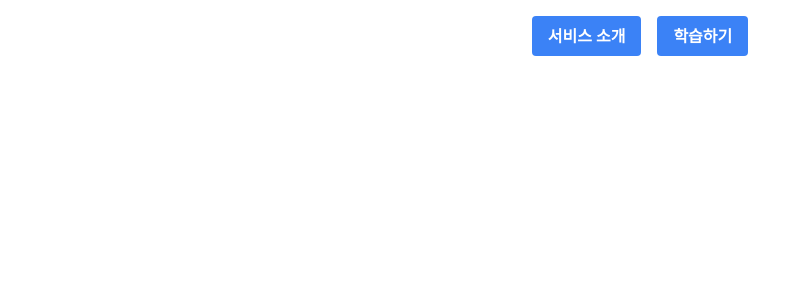
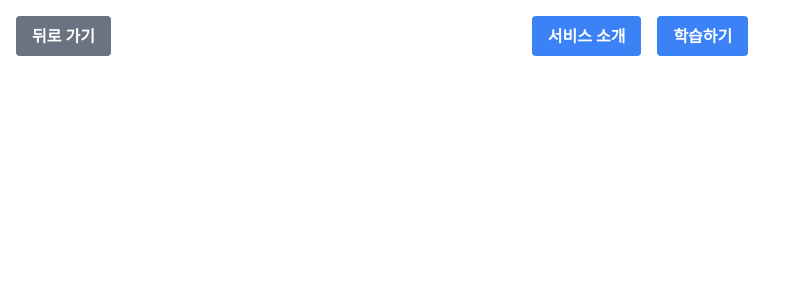
Before and after one commit to tinon1004/LookNLearn, a Next.js app: page / in a window 1280 px wide. Both pictures are taken after a click on the button "시작하기". Shown: the top 300 px of the page, without its empty margins (0-795 px from the left). Built offline with nearby package versions, Linux system fonts and the light colour scheme.

Commit message:
Feat: add back button

```diff
--- a/src/app/MainPage.tsx
+++ b/src/app/MainPage.tsx
@@ -1,10 +1,19 @@
 import { useState } from 'react';
+import LandingPage from './page';
 import WebcamPage from './WebcamPage';
 import InstructionPage from './InstructionPage';
 
 function MainPage({ onNavigate }: { onNavigate: (page: string) => void }) {
   return (
     <div className="flex flex-col items-center justify-start h-screen p-4">
+      <div className="absolute top-4 left-4">
+        <button
+          onClick={() => onNavigate('landing')}
+          className="bg-gray-500 text-white font-semibold py-2 px-4 rounded hover:bg-gray-700 transition duration-300"
+        >
+          뒤로 가기
+        </button>
+      </div>
       <div className="flex justify-center mb-4">
         <button
           onClick={() => onNavigate('instruction')}
@@ -25,14 +34,16 @@ function MainPage({ onNavigate }: { onNavigate: (page: string) => void }) {
 }
 
 export default function MovePage() {
-  const [currentPage, setCurrentPage] = useState<'main' | 'webcam' | 'instruction'>('main');
+  const [currentPage, setCurrentPage] = useState<'main' | 'landing' | 'webcam' | 'instruction'>('main');
 
   const handleNavigate = (page: string) => {
-    setCurrentPage(page as 'webcam' | 'instruction');
+    setCurrentPage(page as 'landing' | 'webcam' | 'instruction');
   };
 
   if (currentPage === 'main') {
     return <MainPage onNavigate={handleNavigate} />;
+  } else if (currentPage === 'landing') {
+    return <LandingPage />;
   } else if (currentPage === 'webcam') {
     return <WebcamPage />;
   } else {
```
